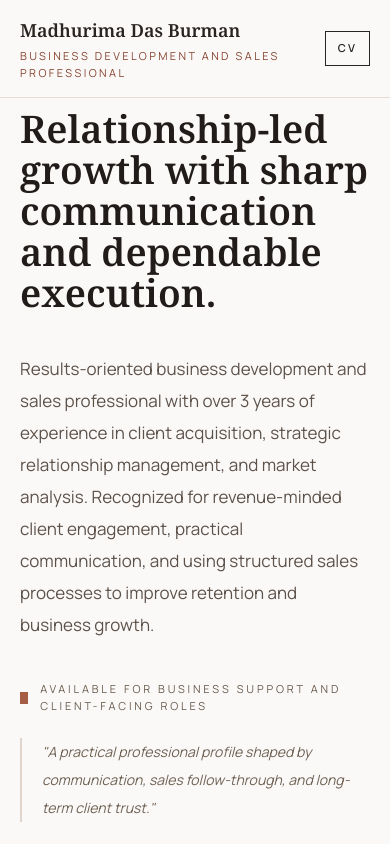
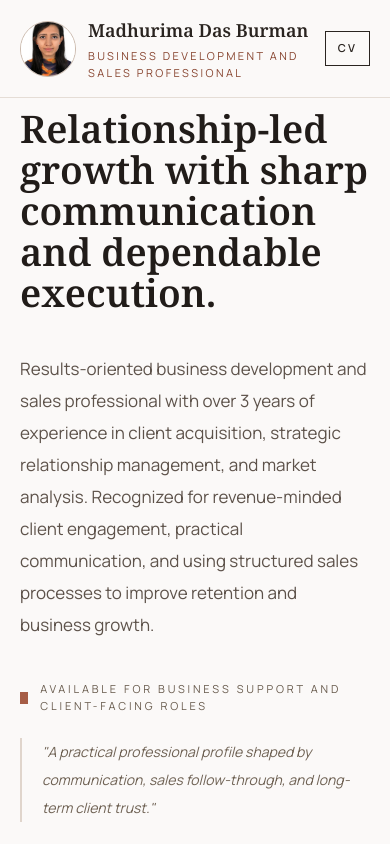
Before and after one commit to arunavsen/madhurima-career, a React (Vite) app: page / in a window 390 px wide. Shown: the top 844 px of the page. Built offline with nearby package versions, Linux system fonts and the light colour scheme; the HTML template or start-up script is replaced by a standard one.

Commit message:
Show profile photo in mobile header

```diff
--- a/src/App.tsx
+++ b/src/App.tsx
@@ -48,16 +48,25 @@ function App() {
 function MobileHeader() {
   return (
     <header className="fixed inset-x-0 top-0 z-40 border-b border-[#e5ddd6] bg-[#fbf9f8]/90 backdrop-blur md:hidden">
-      <div className="flex items-center justify-between px-5 py-4">
-        <div>
-          <p className="font-display text-lg text-[#2a2420]">{data.name}</p>
-          <p className="mt-1 text-[11px] uppercase tracking-[0.22em] text-[#884530]">
-            {data.title}
-          </p>
+      <div className="flex items-center justify-between gap-4 px-5 py-4">
+        <div className="flex min-w-0 items-center gap-3">
+          <div className="h-14 w-14 shrink-0 overflow-hidden rounded-full border border-[#c9b8ab] bg-[#d2c0b1]">
+            <img
+              src="/MainPhoto.jpg"
+              alt="Madhurima Das Burman"
+              className="h-full w-full object-cover"
+            />
+          </div>
+          <div className="min-w-0">
+            <p className="truncate font-display text-lg text-[#2a2420]">{data.name}</p>
+            <p className="mt-1 text-[11px] uppercase tracking-[0.22em] text-[#884530]">
+              {data.title}
+            </p>
+          </div>
         </div>
         <a
           href={`/${data.cvFileName}`}
-          className="border border-[#2a2420] px-3 py-2 text-[11px] font-semibold uppercase tracking-[0.2em] text-[#2a2420]"
+          className="shrink-0 border border-[#2a2420] px-3 py-2 text-[11px] font-semibold uppercase tracking-[0.2em] text-[#2a2420]"
         >
           CV
         </a>
```
Also changed, not shown: 2 other files (tests, documents, lock files or other folders).
